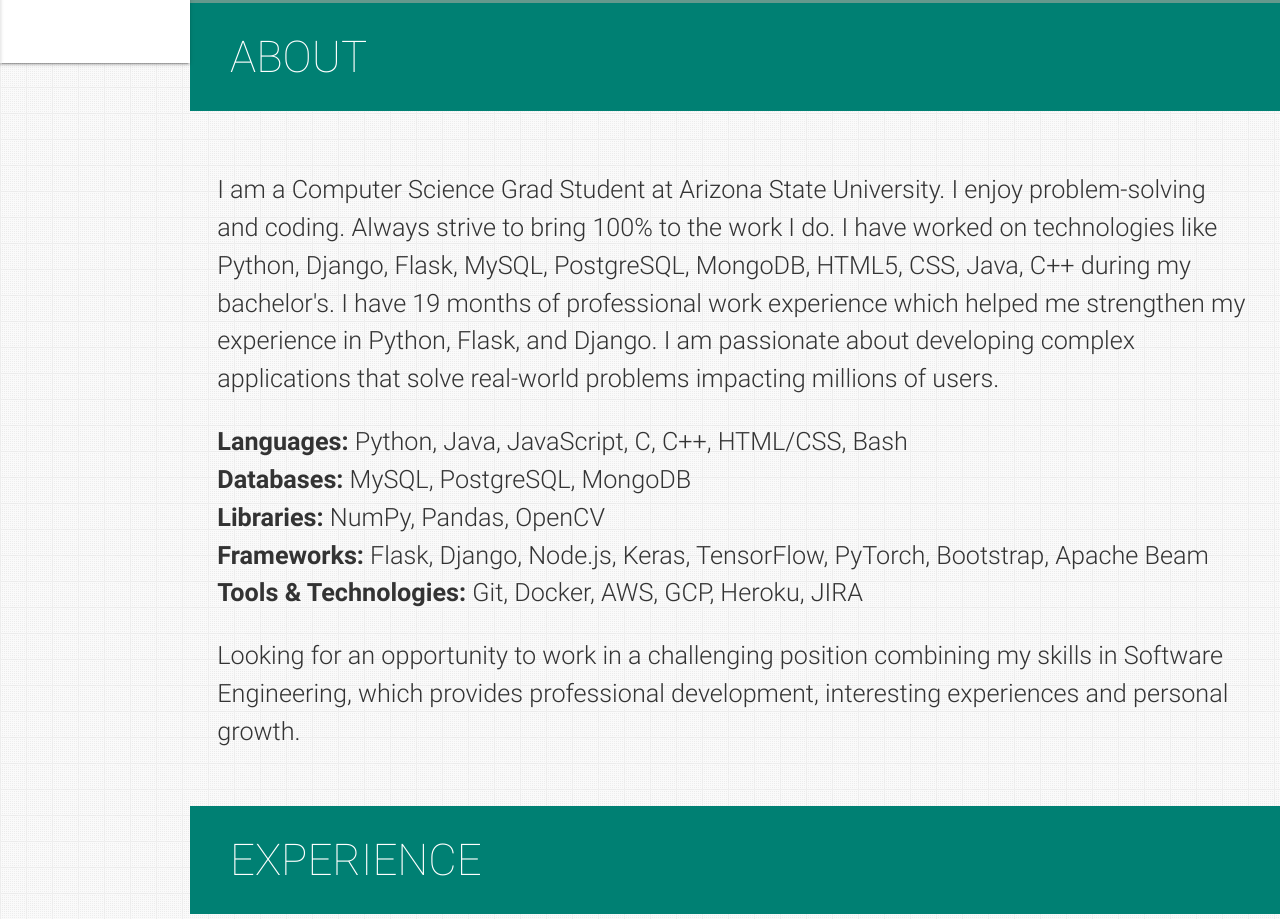
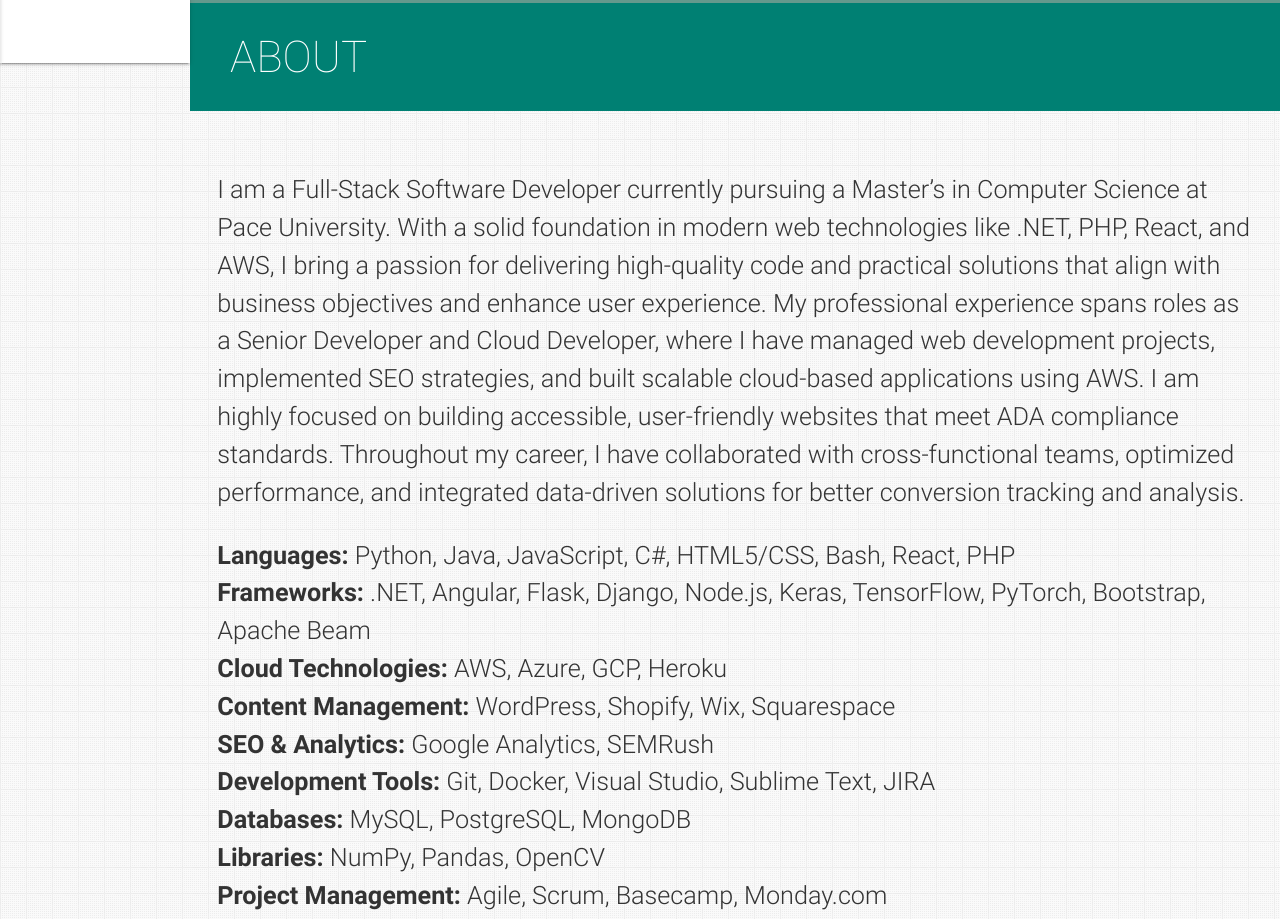
Before and after one commit to Quiallan/PersonalPortfolio, a plain HTML site: page index.html in a window 1280 px wide. Shown: the part 797-1716 px from the top of the page. Drawn offline with nearby package versions, Linux system fonts and the light colour scheme.

Commit message:
Customized text for the About Section

```diff
--- a/index.html
+++ b/index.html
@@ -260,19 +260,24 @@
           </h2>
         </blockquote> -->
         <p>
-          I am a Computer Science Grad Student at Arizona State University. I enjoy problem-solving and coding. Always strive to bring 100% to the work I do.
+          I am a Full-Stack Software Developer currently pursuing a Master’s in Computer Science at Pace University.
+          With a solid foundation in modern web technologies like .NET, PHP, React, and AWS, I bring a passion for delivering high-quality code and practical solutions that align with business objectives and enhance user experience.
+          My professional experience spans roles as a Senior Developer and Cloud Developer, where I have managed web development projects, implemented SEO strategies, and built scalable cloud-based applications using AWS.
 
-          I have worked on technologies like Python, Django, Flask, MySQL, PostgreSQL, MongoDB, HTML5, CSS, Java, C++ during my bachelor's. I have 19 months of professional work experience which helped me strengthen my experience in Python, Flask, and Django.
-
-          I am passionate about developing complex applications that solve real-world problems impacting millions of users.
+          I am highly focused on building accessible, user-friendly websites that meet ADA compliance standards.
+          Throughout my career, I have collaborated with cross-functional teams, optimized performance, and integrated data-driven solutions for better conversion tracking and analysis.
         </p>
         <p>
           <ul>
-            <li><b>Languages:</b> Python, Java, JavaScript, C, C++, HTML/CSS, Bash</li>
+            <li><b>Languages:</b> Python, Java, JavaScript, C#, HTML5/CSS, Bash, React, PHP</li>
+            <li><b>Frameworks:</b> .NET, Angular, Flask, Django, Node.js, Keras, TensorFlow, PyTorch, Bootstrap, Apache Beam</li>
+            <li><b>Cloud Technologies:</b> AWS, Azure, GCP, Heroku</li>
+            <li><b>Content Management:</b> WordPress, Shopify, Wix, Squarespace</li>
+            <li><b>SEO & Analytics:</b> Google Analytics, SEMRush</li>
+            <li><b>Development Tools:</b> Git, Docker, Visual Studio, Sublime Text, JIRA</li>
             <li><b>Databases:</b> MySQL, PostgreSQL, MongoDB</li>
             <li><b>Libraries:</b> NumPy, Pandas, OpenCV</li>
-            <li><b>Frameworks:</b> Flask, Django, Node.js, Keras, TensorFlow, PyTorch, Bootstrap, Apache Beam</li>
-            <li><b>Tools & Technologies:</b> Git, Docker, AWS, GCP, Heroku, JIRA</li>
+            <li><b>Project Management:</b> Agile, Scrum, Basecamp, Monday.com</li>
           </ul>
 
         </p>
```
